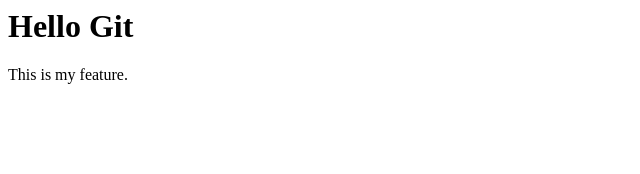
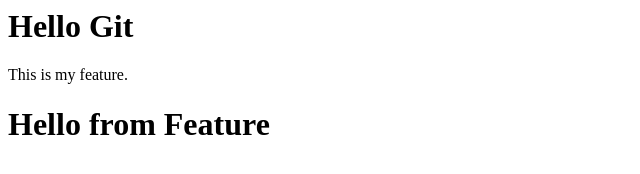
Before and after one commit to code-with-huzaifa8/git-practice, a plain HTML site: page index.html in a window 1280 px wide. Shown: the whole page, without its empty margins (0-640 px from the left). Drawn offline with Linux system fonts and the light colour scheme.

Commit message:
Change heading in feature

```diff
--- a/index.html
+++ b/index.html
@@ -1,2 +1,3 @@
 <h1>Hello Git</h1>
 <p>This is my feature.</p>
+<h1>Hello from Feature</h1>
```
